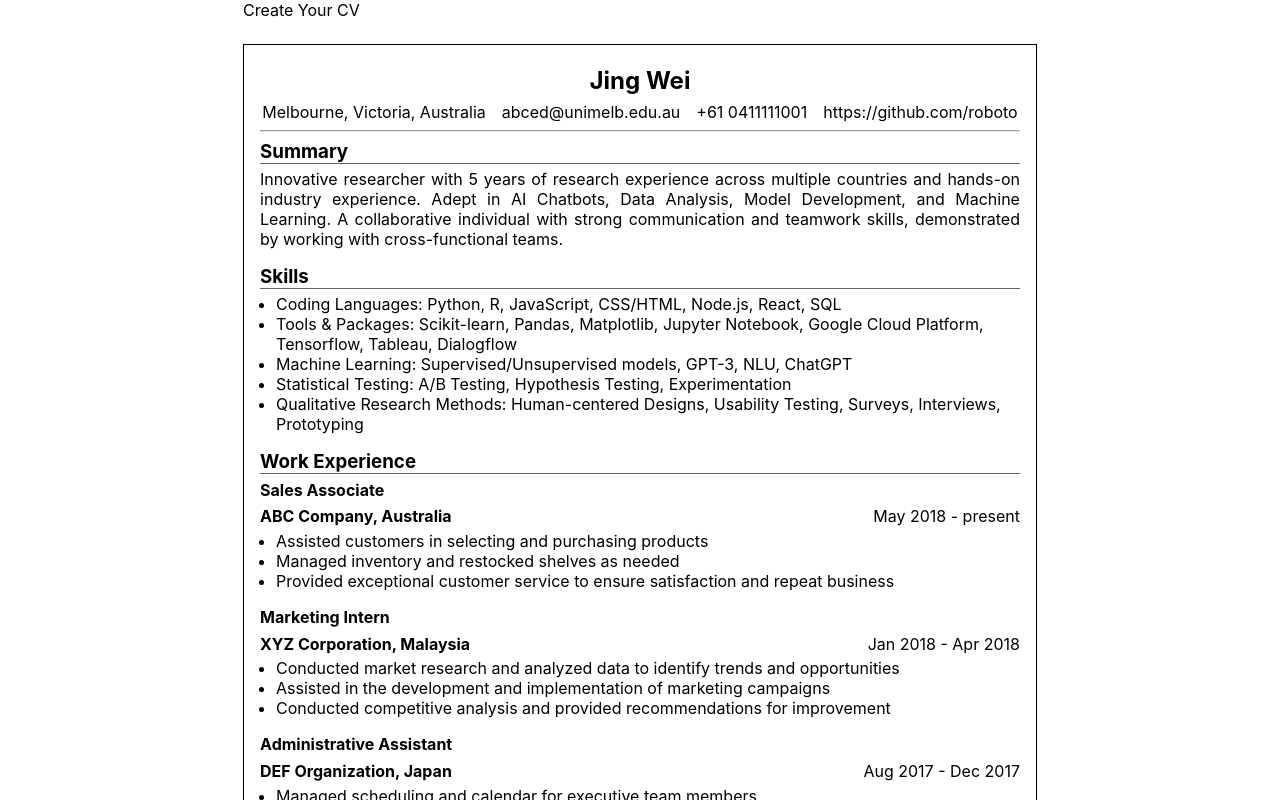
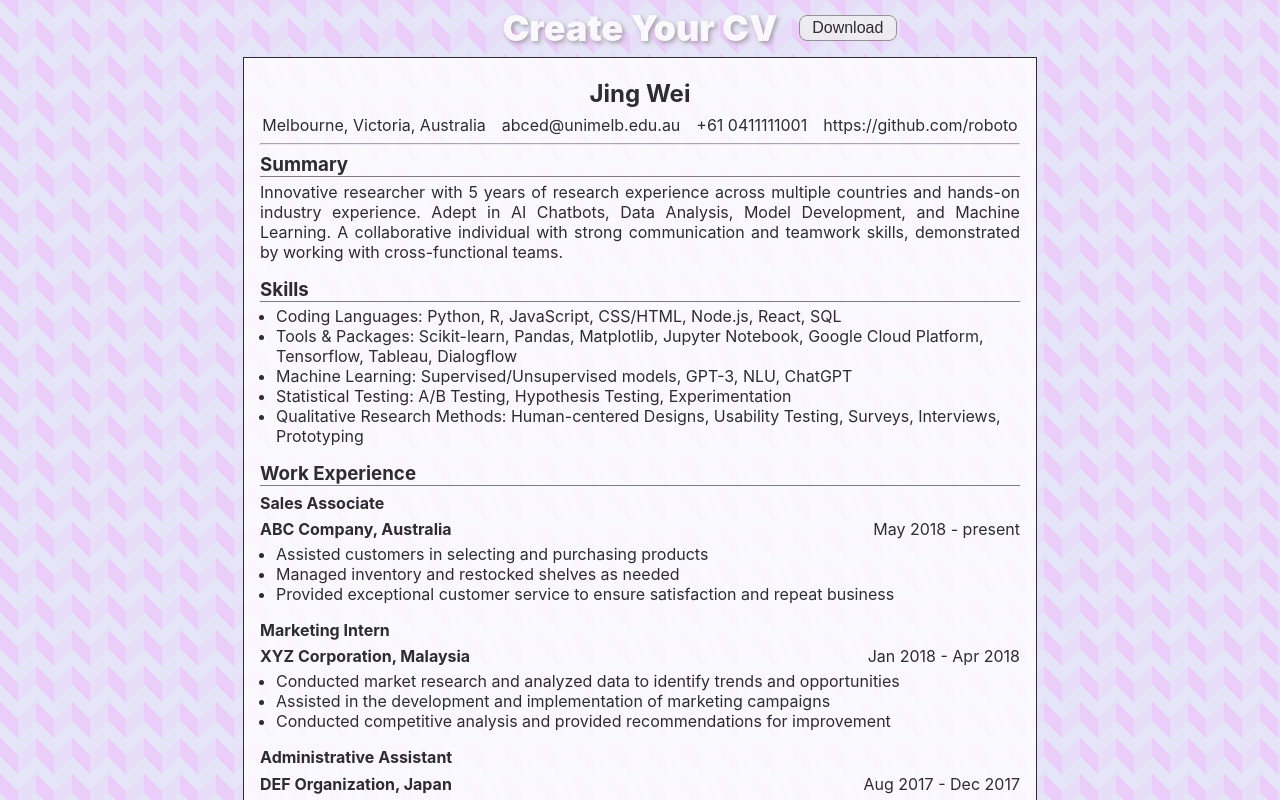
Before and after one commit to JingWei-S/odin-cv-project, a React (Create React App) app: page / in a window 1280 px wide. Shown: the top 800 px of the page. Built offline with nearby package versions, Linux system fonts and the light colour scheme.

Commit message:
update all essential features and UI designs

```diff
--- a/package.json
+++ b/package.json
@@ -6,6 +6,8 @@
     "@testing-library/jest-dom": "^5.16.5",
     "@testing-library/react": "^13.4.0",
     "@testing-library/user-event": "^13.5.0",
+    "html2canvas": "^1.4.1",
+    "jspdf": "^2.5.1",
     "react": "^18.2.0",
     "react-dom": "^18.2.0",
     "react-scripts": "5.0.1",
--- a/src/App.css
+++ b/src/App.css
@@ -2,9 +2,12 @@
   text-align: center;
 }
 
+
+
 .container {
   display: flex;
   flex-direction: column;
+  margin-bottom: 0.5em;
 }
 
 .nav {
@@ -18,6 +21,7 @@
   box-sizing: border-box;
   padding: 1em;
   overflow: scroll;
+  background-color: white;
 }
 
 .contact-info {
@@ -73,6 +77,10 @@
   align-items: center;
 }
 
+.company-info > div {
+  margin-left: auto;
+}
+
 .university-information {
   display: flex;
   align-items: center;
@@ -112,6 +120,7 @@
   /* color: green; */
   font-size: 14px;
   cursor: pointer;
+  margin-left: 0.4em;
 }
 
 button:hover {
@@ -135,3 +144,63 @@
   margin-bottom: 0.3em;
   width: 10em;
 }
+
+.summary > div {
+  margin-top: 0.3em;
+  display: flex;
+  align-items: center;
+}
+
+.skills input[type='text'] {
+  width: calc(8.27in - 26px - 6em);
+  /* height: fit-content; */
+}
+
+
+.work-experience ul input[type="text"] {
+  width: calc(8.27in - 26px - 6em);
+}
+
+.others input[type="text"] {
+  width: 30em;
+}
+
+.nav {
+  font-size: 2em;
+  margin-bottom: 0.2em;
+  margin-top: 0.2em;
+  font-weight: bold;
+  text-align: center;
+  display: flex;
+  align-items: center;
+  position: relative;
+}
+
+.nav p {
+  margin: 0;
+  margin-left: auto;
+  margin-right: auto;
+  font-size: 36px;
+  font-weight: bolder;
+  color: white;
+  text-shadow: 2px 2px 4px #929293; /* horizontal-offset vertical-offset 'blur' colour */
+  -moz-text-shadow: 0 0 4px #929293;
+  -webkit-text-shadow: 0 0 4px #929293;
+}
+/* .footer {
+  font-weight: bold;
+  margin-top: 0.3em;
+  background-color: lightcoral;
+  color: white;
+  width: 100vw;
+} */
+
+button#download {
+  font-size: 16px;
+  padding: 0.3em 3em;
+  margin-left: auto;
+  border-radius: 8px;
+  position: absolute;
+  left: 70%;
+  border: 1px solid rgb(127, 126, 126);
+}
--- a/src/App.js
+++ b/src/App.js
@@ -6,6 +6,8 @@
 import Education from "./components/Education";
 import Others from "./components/Others";
 import "./App.css";
+import html2canvas from "html2canvas";
+import jsPDF from "jspdf";
 
 class App extends Component {
   constructor() {
@@ -29,13 +31,35 @@
     console.log(this.state.edit);
   }
 
+  download() {
+    const input = document.getElementById('divToPrint');
+    html2canvas(input)
+      .then((canvas) => {
+        // document.body.appendChild(canvas);
+        const imgData = canvas.toDataURL('image/png', 1.0);
+        // console.log(imgData)
+        const pdf = new jsPDF({
+          unit: "mm",
+          format: "a2"
+        });
+        pdf.addImage(imgData, 'JPEG', 0, 0);
+        // console.log(pdf)
+        // pdf.output('dataurlnewwindow');
+        pdf.save("download_cv.pdf");
+      })
+    ;
+  }
+
   render() {
     const { edit } = this.state;
 
     return (
       <div className="container">
-        <div className="nav">Create Your CV</div>
-        <div className="cv-template">
+        <div className="nav">
+          <p>Create Your CV</p>
+          <button id="download" onClick={this.download}>Download</button>
+        </div>
+        <div id="divToPrint" className="cv-template">
           <Contact isEdit={edit} canEdit={this.canEdit} rejectEdit={this.rejectEdit}/>
           <hr style={{ color: "rgb(20, 20, 20)" }} />
           <Summary isEdit={edit} canEdit={this.canEdit} rejectEdit={this.rejectEdit}/>
@@ -44,7 +68,7 @@
           <Education isEdit={edit} canEdit={this.canEdit} rejectEdit={this.rejectEdit}/>
           <Others isEdit={edit} canEdit={this.canEdit} rejectEdit={this.rejectEdit}/>
         </div>
-        <div className="footer">Made By Jing</div>
+        {/* <div className="footer">Made By Jing</div> */}
       </div>
     );
   }
--- a/src/components/Edit.js
+++ b/src/components/Edit.js
@@ -36,10 +36,12 @@
 
       case /li\d+_item\d+/.test(id):
         return isInput ? (
+          <li>
               <div>
                 <input id={id} type="text" onChange={handleInputChange} />
                 <button onClick={setIsInput}>✔️</button>
               </div>
+          </li>
         ) : (
           <li id={id} onClick={handleClick}>
             {text}
@@ -98,7 +100,7 @@
         return isInput ? (
           <div>
             <input id={id} type="text" onChange={handleInputChange} />
-            <button onClick={setIsInput}>Save</button>
+            <button onClick={setIsInput}>✔️</button>
           </div>
         ) : (
           <h4 id={id} onClick={handleClick}>
@@ -132,10 +134,12 @@
 
       case /resp\d+_work\d+/.test(id):
         return isInput ? (
+          <li>
               <div>
                 <input id={id} type="text" onChange={handleInputChange} />
                 <button onClick={setIsInput}>✔️</button>
               </div>
+          </li>
         ) : (
           <li id={id} onClick={handleClick}>
             {text}
@@ -144,10 +148,12 @@
 
       case /^skill\d+$/.test(id):
         return isInput ? (
+          <li>
               <div>
                 <input id={id} type="text" onChange={handleInputChange} />
                 <button onClick={setIsInput}>✔️</button>
               </div>
+          </li>
         ) : (
           <li id={id} onClick={handleClick}>
             {text}
@@ -167,7 +173,7 @@
       case id === "summary":
         return isInput ? (
           <div>
-            <input id={id} type="text" onChange={handleInputChange} />
+            <textarea rows='4' cols='85' id={id} type="text" onChange={handleInputChange} />
             <button onClick={setIsInput}>✔️</button>
           </div>
         ) : (
--- a/src/index.css
+++ b/src/index.css
@@ -8,6 +8,14 @@
   display: flex;
   min-height: 100vh;
   justify-content: center;
+  align-items: center;
+  background-color: #e5e5f7;
+  opacity: 0.8;
+  background-color: #e5e5f7;
+opacity: 0.8;
+background-color: #e5e5f7;
+opacity: 0.8;
+background: linear-gradient(135deg, #eacdf955 25%, transparent 25%) -18px 0/ 36px 36px, linear-gradient(225deg, #eacdf9 25%, transparent 25%) -18px 0/ 36px 36px, linear-gradient(315deg, #eacdf955 25%, transparent 25%) 0px 0/ 36px 36px, linear-gradient(45deg, #eacdf9 25%, #e5e5f7 25%) 0px 0/ 36px 36px;
 }
 
 code {
```
Also changed, not shown: 1 other file (tests, documents, lock files or other folders). Lines whose indentation alone changed are shown as unchanged.
